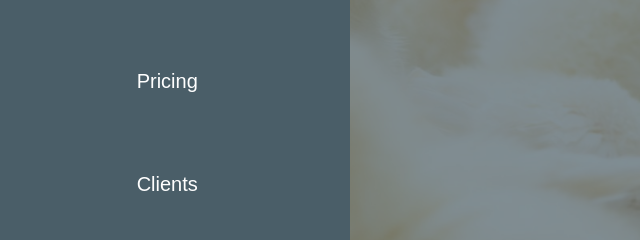
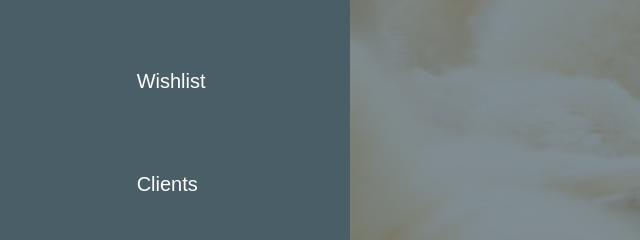
Before and after one commit to yokoyokohiyoko/tamago, a plain HTML site: page pro8/index.html in a window 1280 px wide. Both pictures are taken after a click on the element 1230 px from the left and 50 px from the top of the page. Shown: the part 370-610 px from the top of the page, 0-640 px from the left. Drawn offline with Linux system fonts and the light colour scheme.

Commit message:
Update index.html

```diff
--- a/pro8/index.html
+++ b/pro8/index.html
@@ -19,7 +19,7 @@
         <li><a href="#">Home</a></li>
         <li><a href="#">About</a></li>
         <li><a href="#">Services</a><li>
-        <li><a href="#">Pricing</a></li>
+        <li><a href="#">Wishlist</a></li>
         <li><a href="#">Clients</a></li>
         <li><a href="#">Contact</a></li>
       </ul>
```
